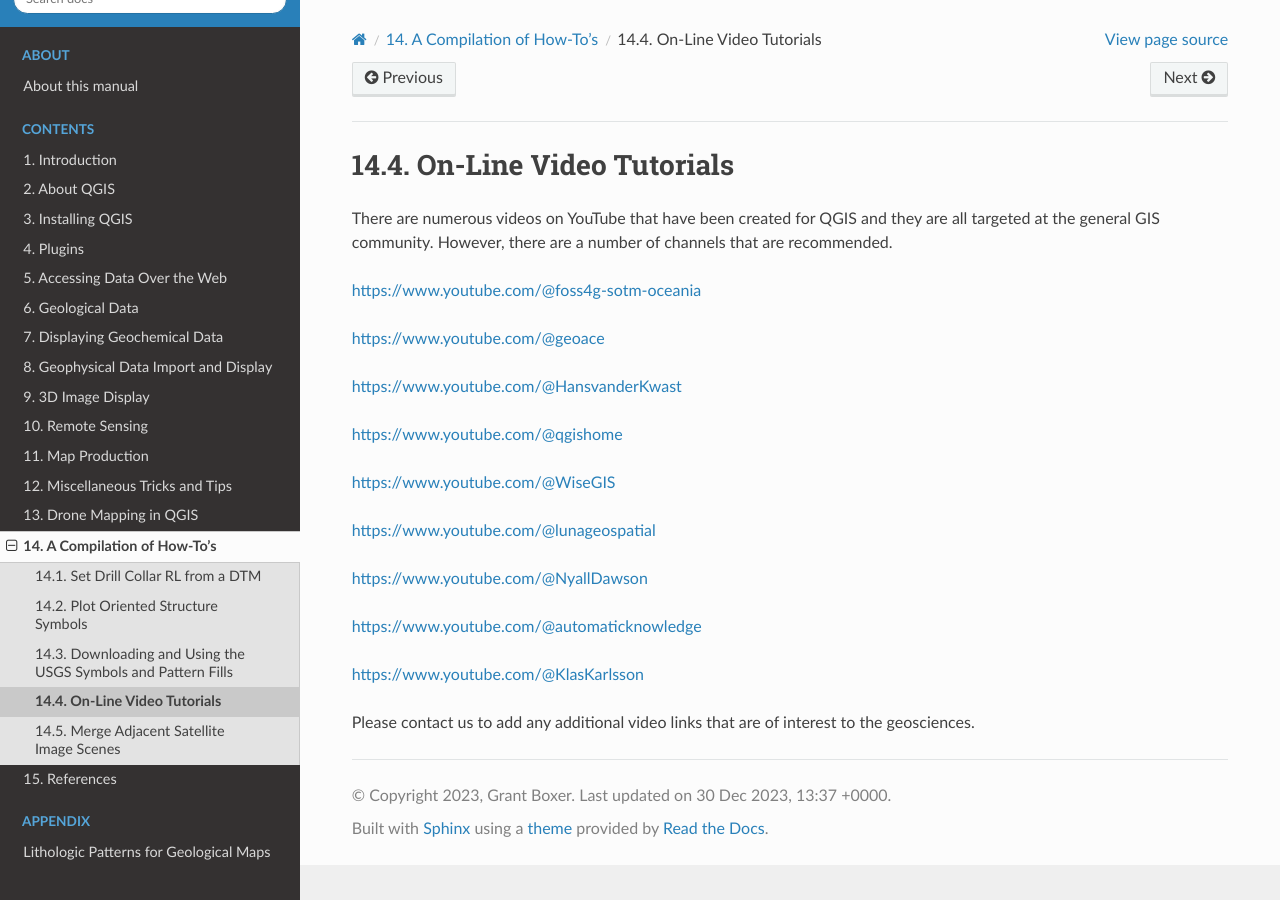
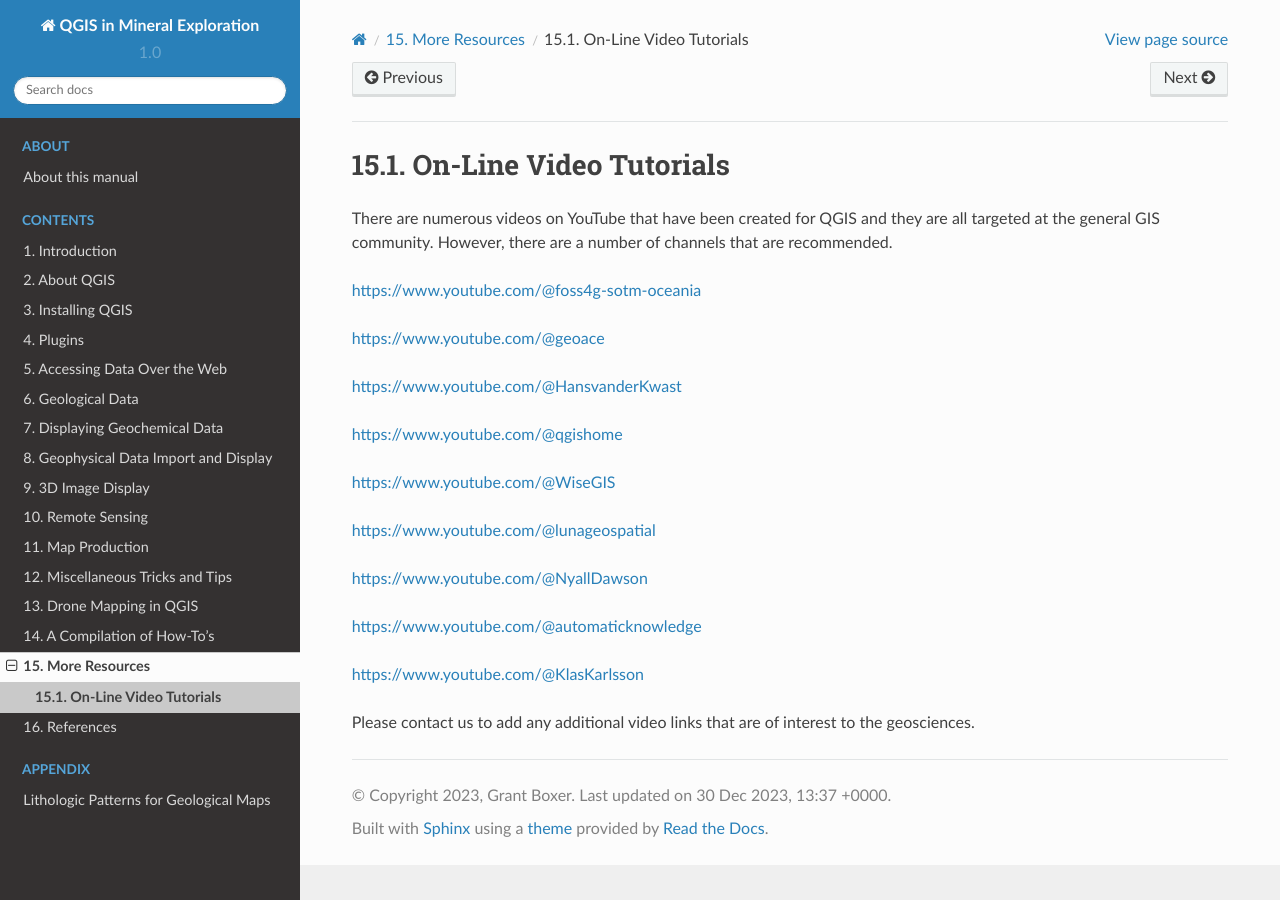
Before and after one commit to mammothgeospatial/qgis-in-mineral-exploration, a Sphinx documentation site: the page built from docs/source/more_resources/youtube_videos.rst, in a window 1280 px wide. Built offline with Sphinx 7.4.7 and the Read the Docs theme 2.0.0, drawn with Linux system fonts in a browser that asks for light colours.

```diff
--- a/docs/index.rst
+++ b/docs/index.rst
@@ -44,6 +44,7 @@ This document is a working draft and in continuous development. There may be err
    source/tips_and_tricks/index
    source/drone_mapping/index
    source/how_to/index
+   source/more_resources/index
    source/references/index
 
 .. toctree::
--- a/docs/source/how_to/index.rst
+++ b/docs/source/how_to/index.rst
@@ -17,5 +17,4 @@ This is a list of processes that hopefully will help the users of QGIS with spec
    collars
    structure
    USGS
-   video
    merging
--- /dev/null
+++ b/docs/source/more_resources/index.rst
@@ -0,0 +1,8 @@
+==============
+More Resources
+==============
+
+
+.. toctree::
+
+   youtube_videos
```
Also changed, not shown: docs/source/more_resources/youtube_videos.rst (renamed from docs/source/how_to/video.rst).
